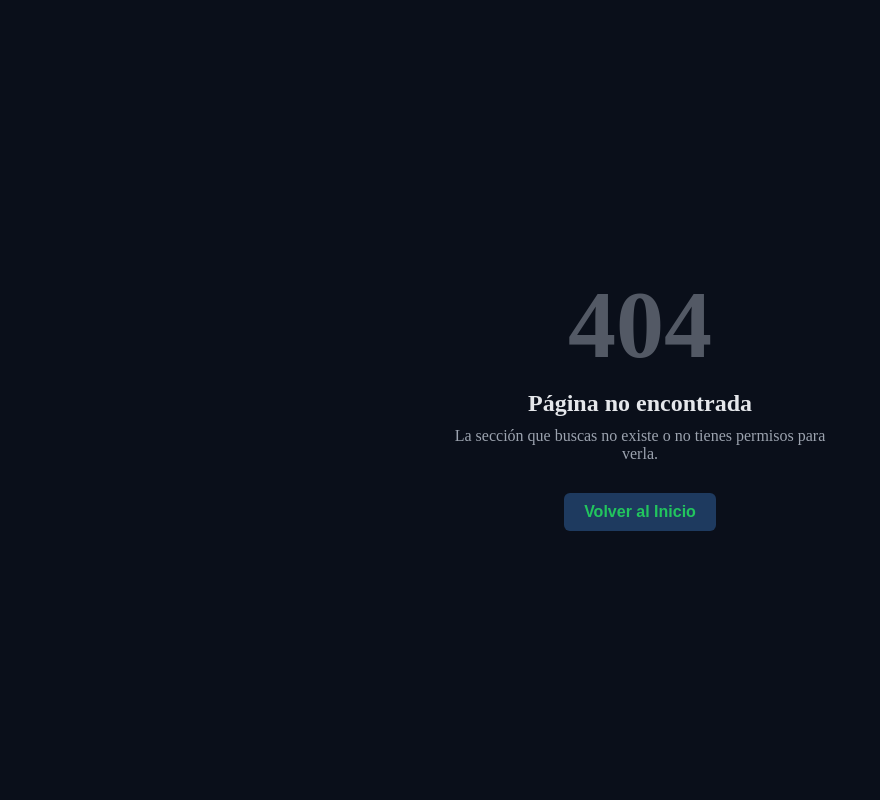
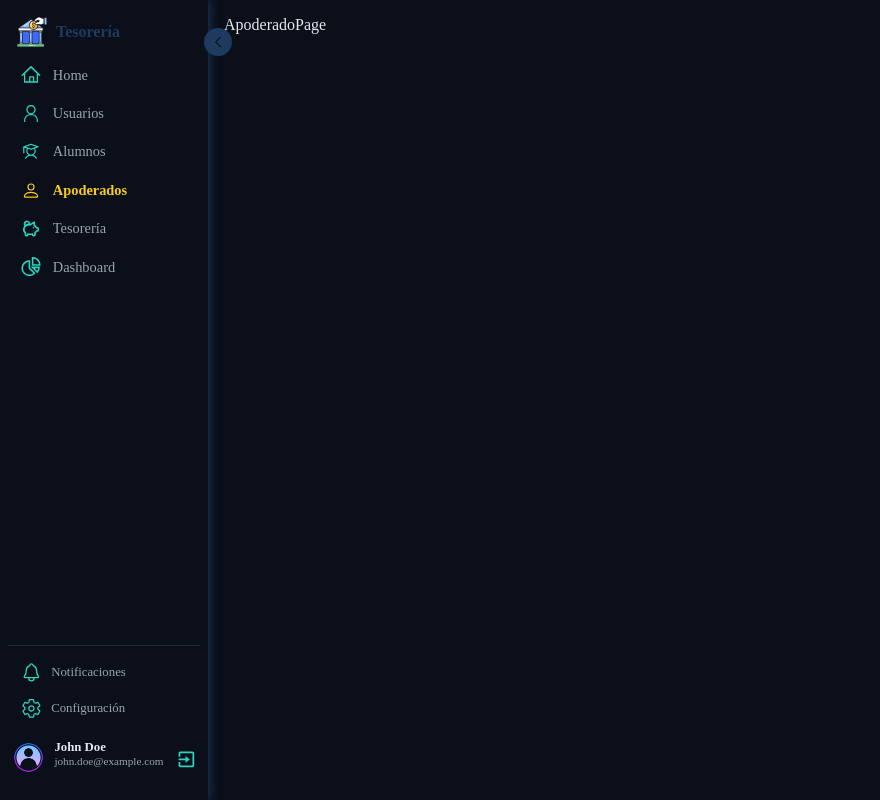
Before and after one commit to victorvivas27/treasury-system, a React (Vite) app in the folder frontend/: page /parents in a window 1280 px wide. Before the commit this address had no page. Shown: the whole page, without its empty margins (0-880 px from the left). Built offline with nearby package versions, Linux system fonts and the light colour scheme.

Commit message:
refactor: Se quitan comentarios y se modifican las rutas

```diff
--- a/frontend/src/presentation/routers/AppRouter.tsx
+++ b/frontend/src/presentation/routers/AppRouter.tsx
@@ -16,13 +16,13 @@ export const AppRouter = () => {
     <Routes>
       <Route path="/" element={<MainLayout />} >
         <Route index element={<HomePage />} />
+        <Route path="users" element={<User />} />
+        <Route path="students" element={<Alumno />} />
+        <Route path="parents" element={<ApoderadoPage />} />
+        <Route path="treasury" element={<Tesoreria />} />
         <Route path="dashboard" element={<DashboardPage />} />
-        <Route path="apoderados" element={<ApoderadoPage />} />
-        <Route path="usuarios" element={<User />} />
-        <Route path="alumnos" element={<Alumno />} />
-        <Route path="tesoreria" element={<Tesoreria />} />
-        <Route path="notificaciones" element={<Notificacion />} />
-        <Route path="configuracion" element={<Configuracion />} />
+        <Route path="notifications" element={<Notificacion />} />
+        <Route path="configuration" element={<Configuracion />} />
       </Route>
       <Route path="*" element={<NotFoundPage />} />
     </Routes>
--- a/frontend/src/shared/components/ui/Icons.tsx
+++ b/frontend/src/shared/components/ui/Icons.tsx
@@ -23,28 +23,29 @@ export const SIDEBAR_LINKS = [
     title: "General",
     links: [
       { label: "Home", path: "/", icon: ICONS.home },
-      { label: "Dashboard", path: "/dashboard", icon: ICONS.dashboard },
+
     ],
   },
   {
     title: "Gestión de Personas",
     links: [
-      { label: "Usuarios", path: "/usuarios", icon: ICONS.usuarios },
-      { label: "Alumnos", path: "/alumnos", icon: ICONS.alumnos },
-      { label: "Apoderados", path: "/apoderados", icon: ICONS.apoderados },
+      { label: "Usuarios", path: "/users", icon: ICONS.usuarios },
+      { label: "Alumnos", path: "/students", icon: ICONS.alumnos },
+      { label: "Apoderados", path: "/parents", icon: ICONS.apoderados },
     ],
   },
   {
     title: "Finanzas",
     links: [
-      { label: "Tesorería", path: "/tesoreria", icon: ICONS.tesoreria },
+      { label: "Tesorería", path: "/treasury", icon: ICONS.tesoreria },
+      { label: "Dashboard", path: "/dashboard", icon: ICONS.dashboard },
     ],
   },
 ];
 
 export const SIDEBAR_FOOTER_LINKS = [
-  { label: "Notificaciones", path: "/notificaciones", icon: ICONS.notifications },
-  { label: "Configuración", path: "/configuracion", icon: ICONS.settings },
+  { label: "Notificaciones", path: "/notifications", icon: ICONS.notifications },
+  { label: "Configuración", path: "/configuration", icon: ICONS.settings },
 ];
 
 export const SIDEBAR_USER_MOCK = {
```
Also changed, not shown: 1 other file (tests, documents, lock files or other folders).
